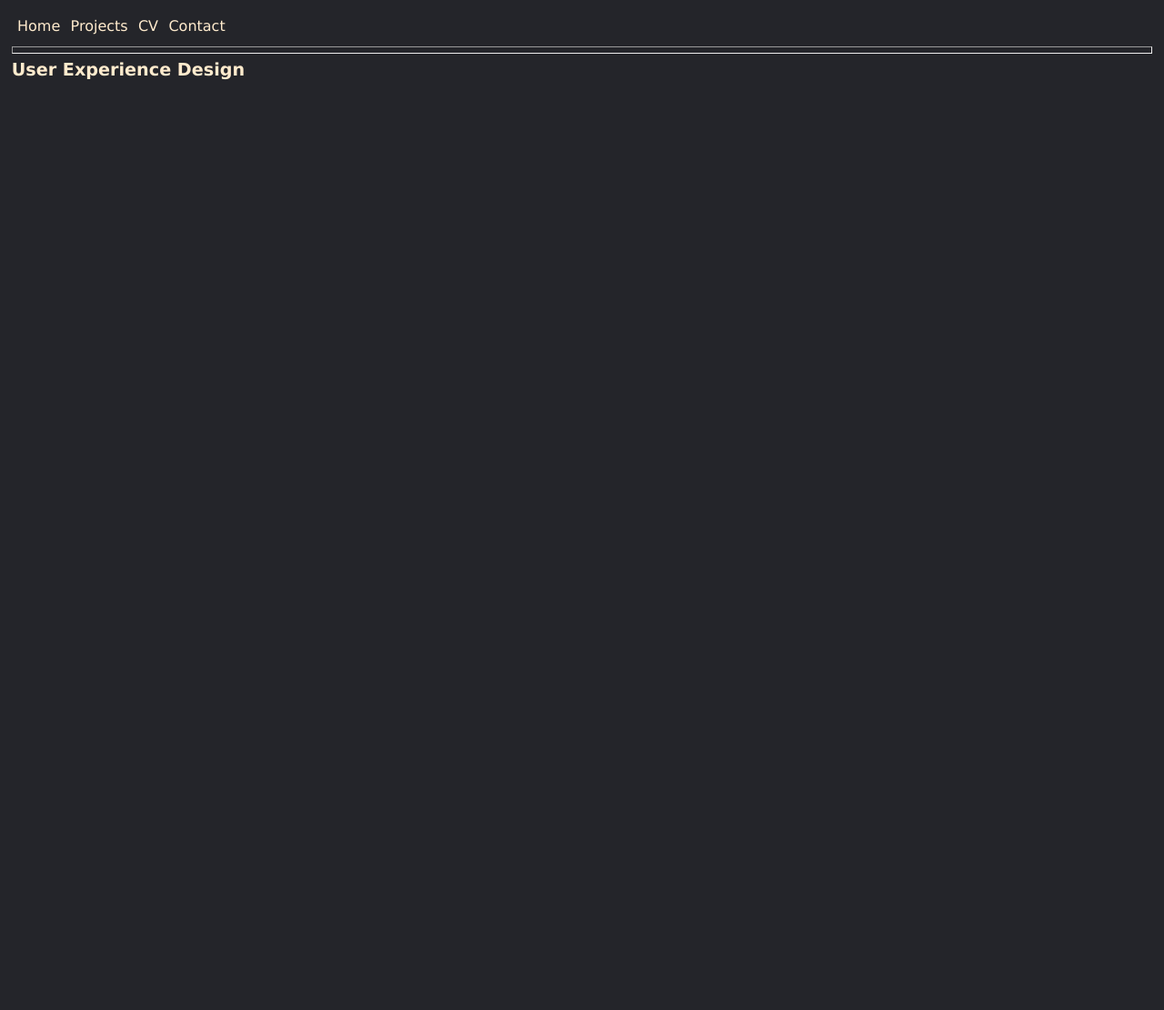
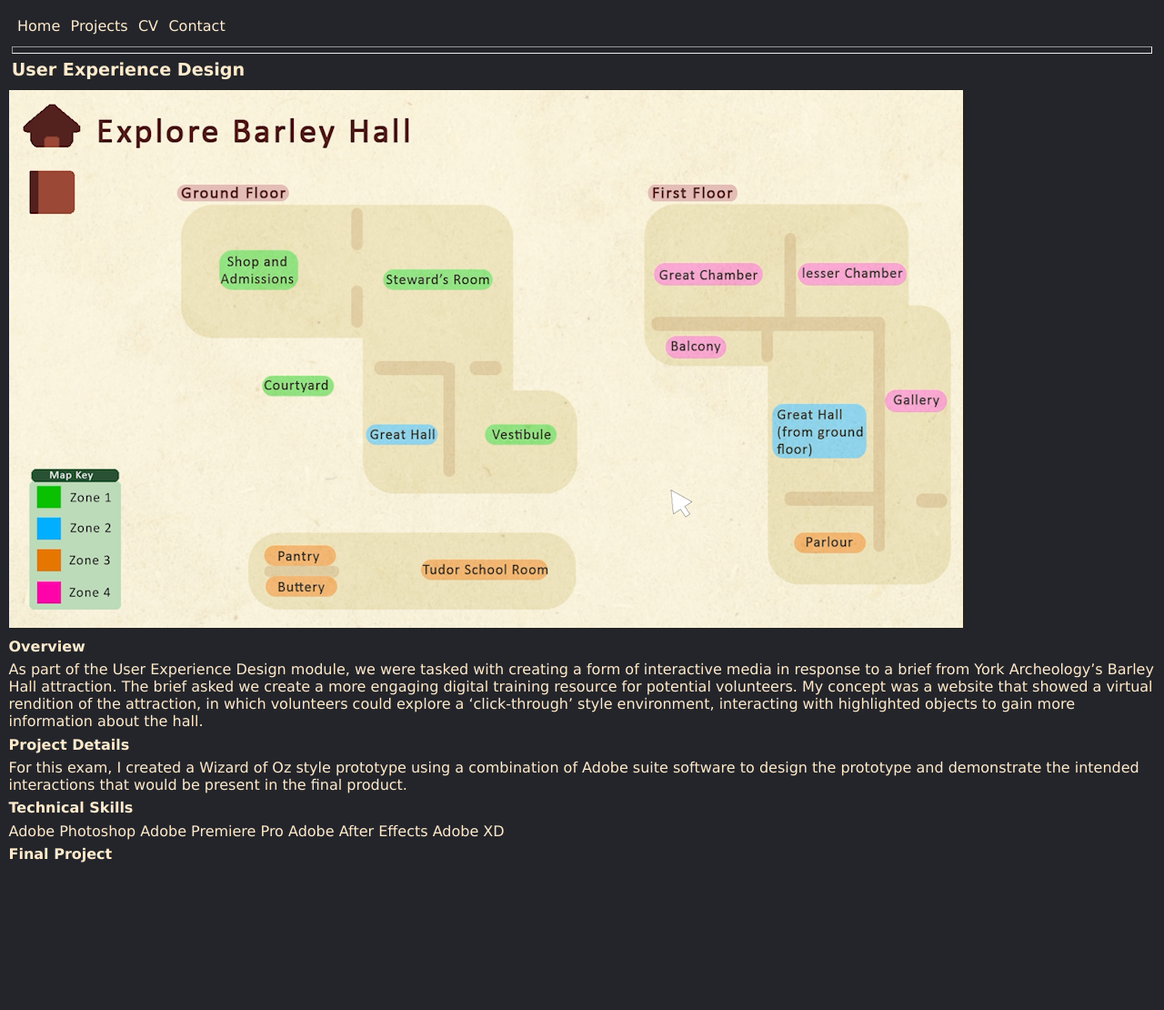
Before and after one commit to EmilyGraceLB/EB_Portfolio, a plain HTML site: page UXD.html in a window 1280 px wide. Shown: the whole page at 91% size. Before the commit the page ends 800 px from the top, so only its background shows below. Drawn offline with Linux system fonts and the light colour scheme; grey boxes are pictures that could not be loaded.

Commit message:
adding content to uxd

```diff
--- a/UXD.html
+++ b/UXD.html
@@ -20,5 +20,22 @@
         </div>
             <h1>User Experience Design</h1>
         </nav>
+        <img src="UXD_Contents/Screenshot 2025-01-15 160000.png">
+        <h3>Overview</h3>
+        <p>As part of the User Experience Design module, we were tasked with creating a form of interactive media in response to a brief from York Archeology’s Barley Hall attraction. The brief asked we create a more engaging digital training resource for potential volunteers. My concept was a website that showed a virtual rendition of the attraction, in which volunteers could explore a ‘click-through’ style environment, interacting with highlighted objects to gain more information about the hall.
+        </p>
+        <h3>Project Details</h3>
+        <p>For this exam, I created a Wizard of Oz style prototype using a combination of Adobe suite software to design the prototype and demonstrate the intended interactions that would be present in the final product.
+        </p>
+        <h3>Technical Skills</h3>
+        <p>Adobe Photoshop
+            Adobe Premiere Pro
+            Adobe After Effects
+            Adobe XD
+            </p>
+        <h3>Final Project</h3>
+        <video>
+            <source>
+        </video>
     </body>
 </html>
```
Also changed, not shown: MSDPHD.html (+8 -0 lines), UXD_Contents/Screenshot 2025-01-15 160000.png (added).
